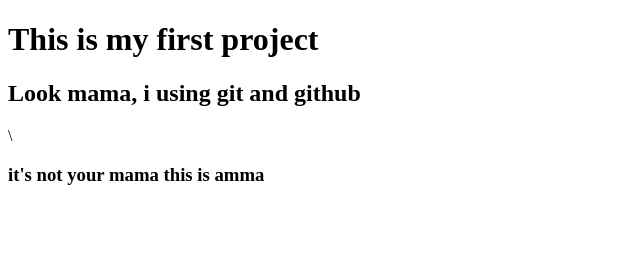
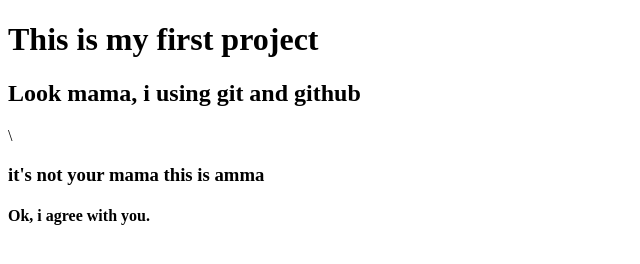
Before and after one commit to web-shoharab-pk/my-first-website, a plain HTML site: page index.html in a window 1280 px wide. Shown: the whole page, without its empty margins (0-640 px from the left). Drawn offline with Linux system fonts and the light colour scheme.

```diff
--- a/index.html
+++ b/index.html
@@ -9,5 +9,6 @@
     <h1>This is my first project</h1>
     <h2>Look mama, i using git and github</h2>\
     <h3> it's not your mama this is amma </h3>
+    <h4>Ok, i agree with you.</h4>
 </body>
 </html>
```
